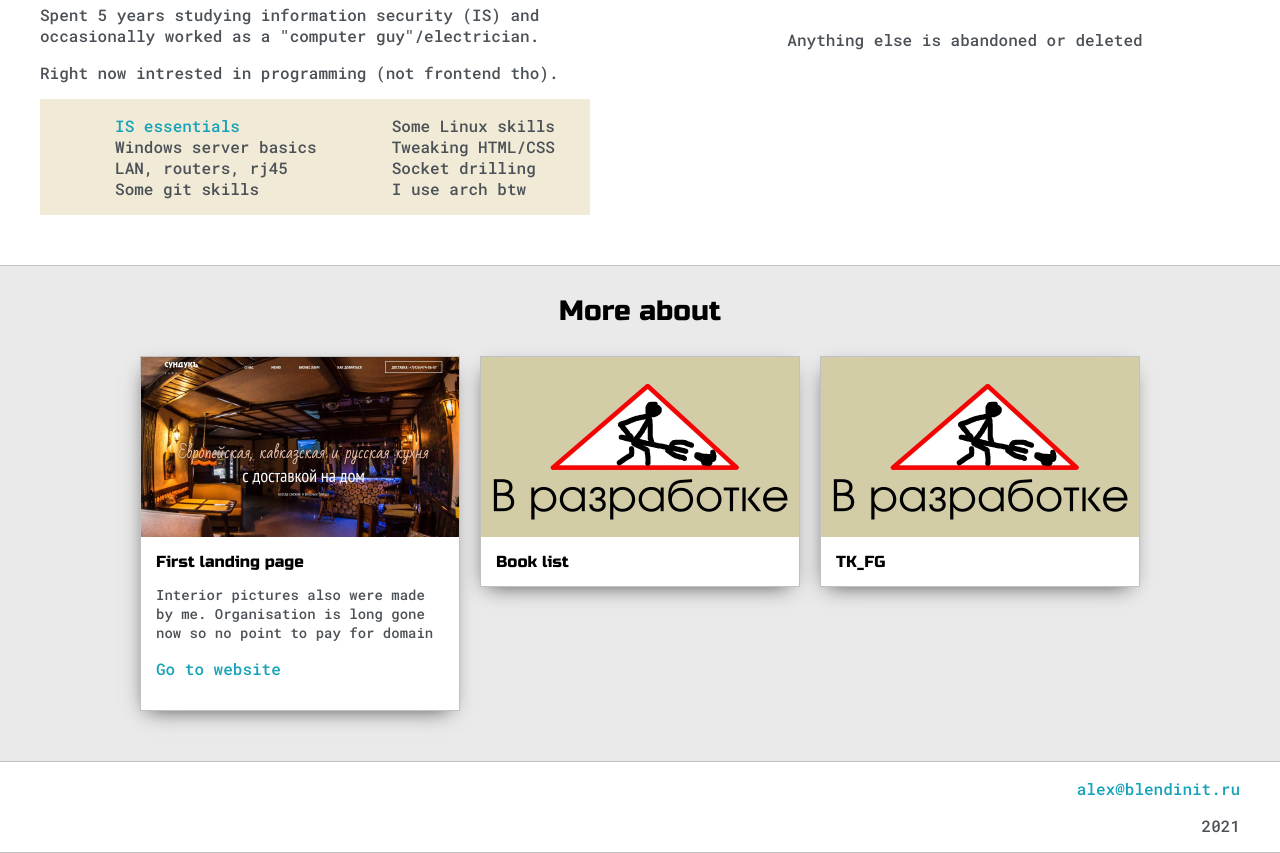
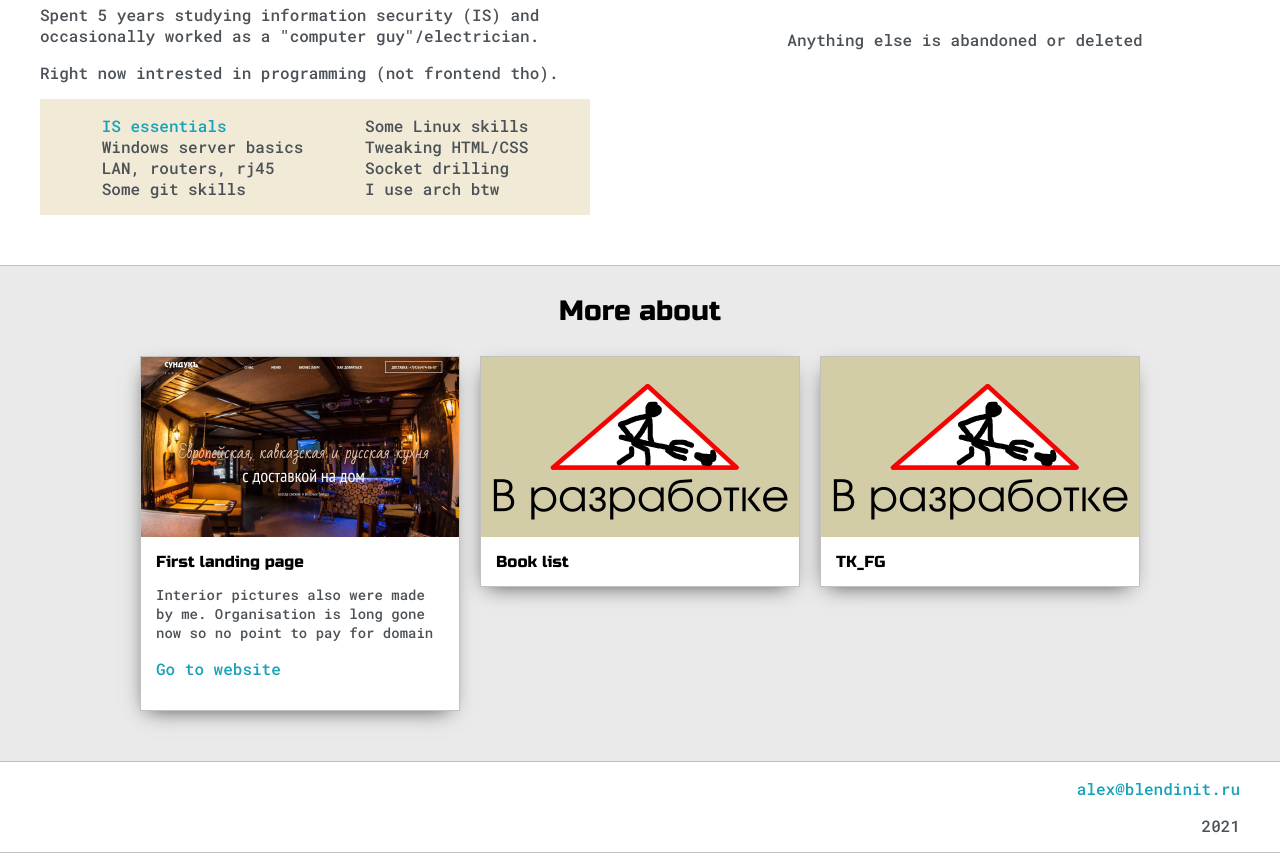
Before and after one commit to blendinit/blendinit.github.io, a plain HTML site: page index.html in a window 1280 px wide. Shown: the part 901-1754 px from the top of the page. Drawn offline with Linux system fonts and the light colour scheme.

Commit message:
Fixed ul padding

```diff
--- a/css/default.css
+++ b/css/default.css
@@ -48,6 +48,7 @@ a{
 
 ul{
 	list-style: none;
+	padding-inline: 0px;
 }
 
 h1 { font-size: 56px;}
```
